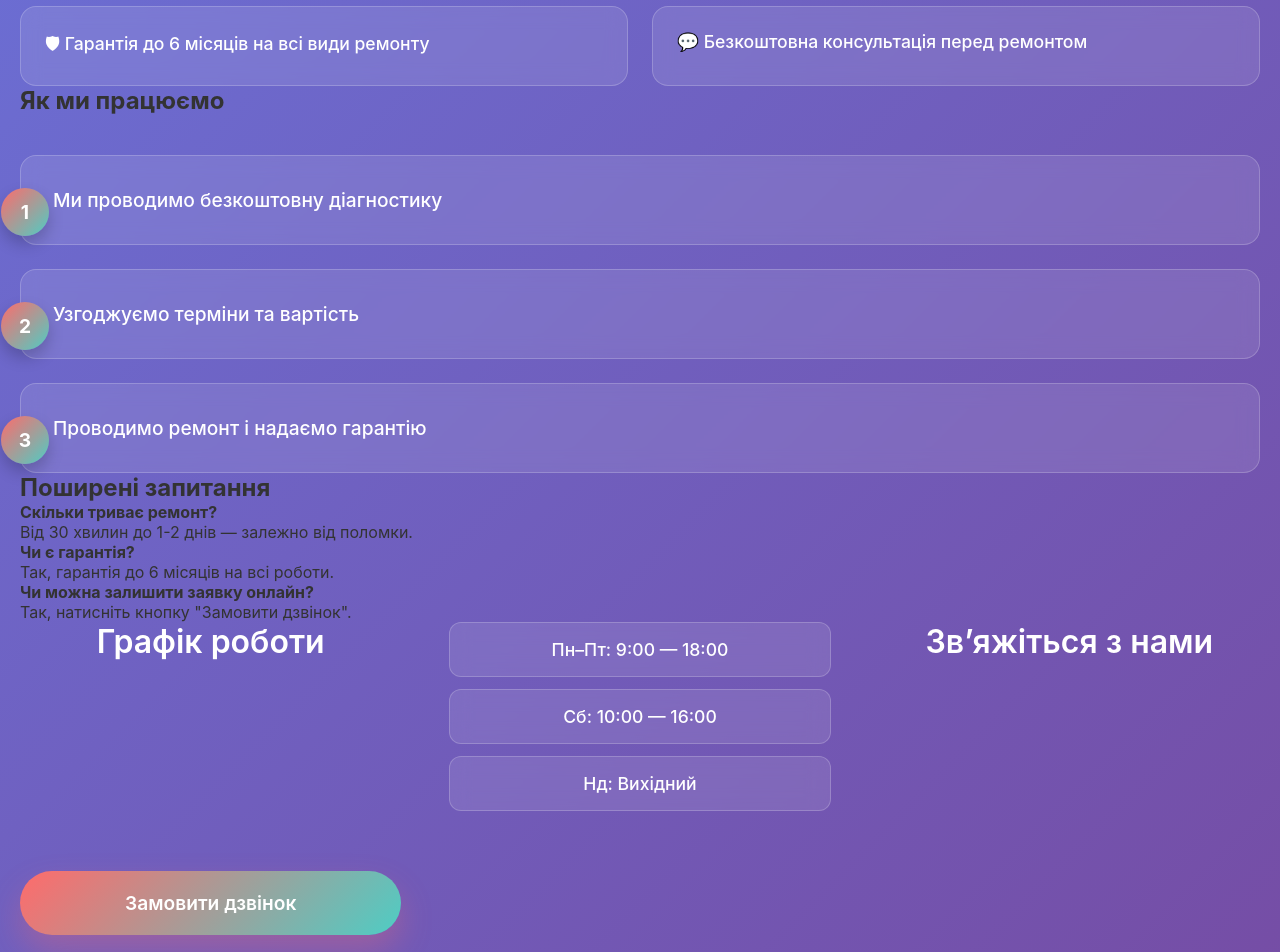
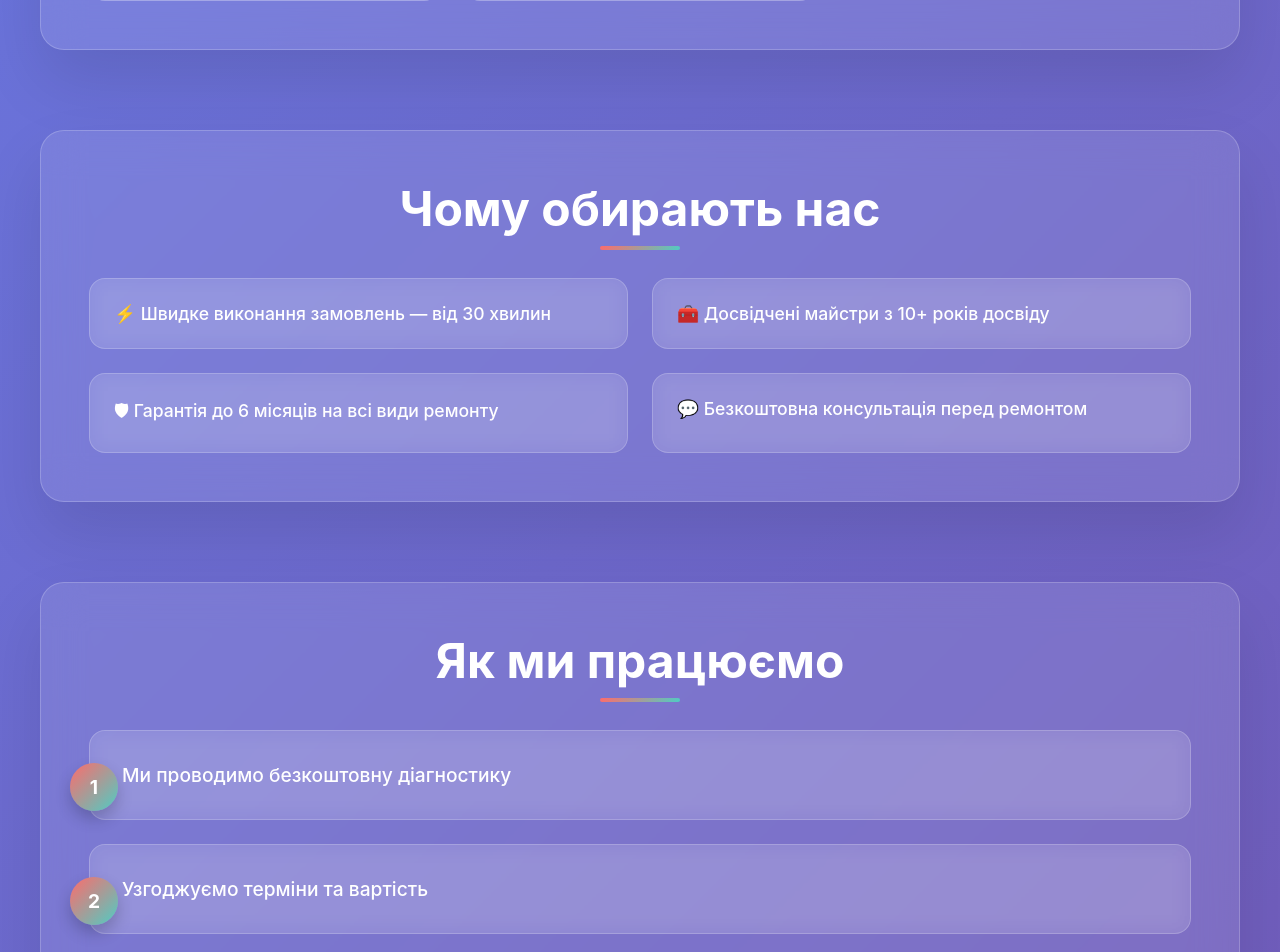
Before and after one commit to BAILANDO2606/practice-diplome, a React (Create React App) app: page / in a window 1280 px wide. Shown: the part 1240-2192 px from the top of the page. Built offline with nearby package versions, Linux system fonts and the light colour scheme.

Commit message:
update home page

```diff
--- a/src/Home.css
+++ b/src/Home.css
@@ -230,29 +230,6 @@ body {
 	background: rgba(255, 255, 255, 0.15);
 }
 
-/* Partners */
-.brand-logos {
-	display: flex;
-	justify-content: center;
-	align-items: center;
-	gap: 60px;
-	margin-top: 40px;
-	flex-wrap: wrap;
-}
-
-.brand-logos img {
-	height: 60px;
-	width: auto;
-	filter: brightness(0) invert(1);
-	opacity: 0.8;
-	transition: all 0.3s ease;
-}
-
-.brand-logos img:hover {
-	opacity: 1;
-	transform: scale(1.1);
-}
-
 /* FAQ */
 .faq-list {
 	display: grid;
@@ -288,42 +265,35 @@ body {
 	line-height: 1.6;
 }
 
-/* Values */
-.values-list {
-	list-style: none;
+/* Contact */
+.contact {
 	display: grid;
-	grid-template-columns: repeat(auto-fit, minmax(350px, 1fr));
-	gap: 24px;
-	margin-top: 40px;
+	grid-template-columns: repeat(auto-fit, minmax(300px, 1fr));
+	gap: 48px;
+	text-align: center;
 }
 
-.values-list li {
+.contact h2 {
+	color: white;
+	font-size: 2rem;
+	margin-bottom: 24px;
+	font-weight: 600;
+}
+
+.contact ul {
+	list-style: none;
+}
+
+.contact li {
 	background: rgba(255, 255, 255, 0.1);
 	backdrop-filter: blur(10px);
 	border: 1px solid rgba(255, 255, 255, 0.2);
-	border-radius: 16px;
-	padding: 24px;
+	border-radius: 12px;
+	padding: 16px 24px;
+	margin-bottom: 12px;
 	color: white;
 	font-size: 1.1rem;
 	font-weight: 500;
-	transition: all 0.3s ease;
-}
-
-.values-list li:hover {
-	transform: translateY(-4px);
-	background: rgba(255, 255, 255, 0.15);
-}
-
-/* CTA Block */
-.cta-block {
-	text-align: center;
-	color: white;
-}
-
-.cta-block p {
-	font-size: 1.3rem;
-	margin-bottom: 40px;
-	color: rgba(255, 255, 255, 0.9);
 }
 
 .button-wrapper {
@@ -368,44 +338,6 @@ body {
 
 .btn-secondary:hover::before {
 	left: 100%;
-}
-
-/* Contact */
-.contact {
-	display: grid;
-	grid-template-columns: repeat(auto-fit, minmax(300px, 1fr));
-	gap: 48px;
-	text-align: center;
-}
-
-.contact h2 {
-	color: white;
-	font-size: 2rem;
-	margin-bottom: 24px;
-	font-weight: 600;
-}
-
-.contact ul {
-	list-style: none;
-}
-
-.contact li {
-	background: rgba(255, 255, 255, 0.1);
-	backdrop-filter: blur(10px);
-	border: 1px solid rgba(255, 255, 255, 0.2);
-	border-radius: 12px;
-	padding: 16px 24px;
-	margin-bottom: 12px;
-	color: white;
-	font-size: 1.1rem;
-	font-weight: 500;
-}
-
-.contact-address,
-.contact-email {
-	color: rgba(255, 255, 255, 0.9);
-	font-size: 1.2rem;
-	font-weight: 500;
 }
 
 /* Footer */
@@ -477,18 +409,6 @@ body {
 		padding: 24px 24px 24px 32px;
 	}
 
-	.brand-logos {
-		gap: 40px;
-	}
-
-	.brand-logos img {
-		height: 40px;
-	}
-
-	.values-list {
-		grid-template-columns: 1fr;
-	}
-
 	.contact {
 		grid-template-columns: 1fr;
 	}
--- a/src/Home.jsx
+++ b/src/Home.jsx
@@ -14,7 +14,7 @@ const Home = () => {
 					</div>
 				</section>
 
-				<section className='services'>
+				<div className='glass-card services'>
 					<h2>Наші послуги</h2>
 					<div className='service-list'>
 						<div className='service-item'>📱 Ремонт смартфонів</div>
@@ -23,9 +23,9 @@ const Home = () => {
 						<div className='service-item'>📲 Відновлення після води</div>
 						<div className='service-item'>🛠 Діагностика та консультація</div>
 					</div>
-				</section>
+				</div>
 
-				<section className='why-us'>
+				<div className='glass-card why-us'>
 					<h2>Чому обирають нас</h2>
 					<ul>
 						<li>⚡ Швидке виконання замовлень — від 30 хвилин</li>
@@ -33,47 +33,57 @@ const Home = () => {
 						<li>🛡 Гарантія до 6 місяців на всі види ремонту</li>
 						<li>💬 Безкоштовна консультація перед ремонтом</li>
 					</ul>
-				</section>
+				</div>
 
-				<section className='how-we-work'>
+				<div className='glass-card how-we-work'>
 					<h2>Як ми працюємо</h2>
 					<ol>
-						<li> Ми проводимо безкоштовну діагностику</li>
-						<li> Узгоджуємо терміни та вартість</li>
-						<li> Проводимо ремонт і надаємо гарантію</li>
+						<li>Ми проводимо безкоштовну діагностику</li>
+						<li>Узгоджуємо терміни та вартість</li>
+						<li>Проводимо ремонт і надаємо гарантію</li>
 					</ol>
-				</section>
+				</div>
 
-				<section>
+				<div className='glass-card'>
 					<h2>Поширені запитання</h2>
-					<p>
+					<div className='faq-list'>
+						<div className='faq-item'>
 							<strong>Скільки триває ремонт?</strong>
-					</p>
 							<p>Від 30 хвилин до 1-2 днів — залежно від поломки.</p>
+						</div>
 
-					<p>
+						<div className='faq-item'>
 							<strong>Чи є гарантія?</strong>
-					</p>
 							<p>Так, гарантія до 6 місяців на всі роботи.</p>
+						</div>
 
-					<p>
+						<div className='faq-item'>
 							<strong>Чи можна залишити заявку онлайн?</strong>
-					</p>
 							<p>Так, натисніть кнопку "Замовити дзвінок".</p>
-				</section>
+						</div>
+					</div>
+				</div>
 
-				<section className='contact'>
+				<div className='glass-card'>
 					<h2>Графік роботи</h2>
+					<div className='contact'>
+						<div>
 							<ul>
 								<li>Пн–Пт: 9:00 — 18:00</li>
 								<li>Сб: 10:00 — 16:00</li>
 								<li>Нд: Вихідний</li>
 							</ul>
-					<h2>Зв’яжіться з нами</h2>
+						</div>
+					</div>
+					<div className='contact-section'>
+						<h2>Зв'яжіться з нами</h2>
+						<div className='button-wrapper'>
 							<a href='tel:+380965661667' className='btn-secondary'>
-						<span className='mt-6'>Замовити дзвінок</span>
+								Замовити дзвінок
 							</a>
-				</section>
+						</div>
+					</div>
+				</div>
 			</div>
 
 			<footer className='footer'>
```
Lines whose indentation alone changed are shown as unchanged.
